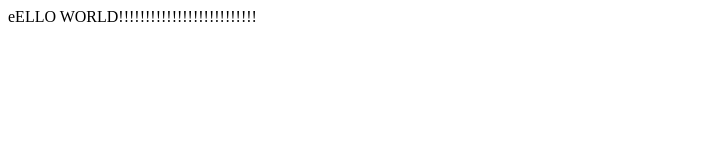
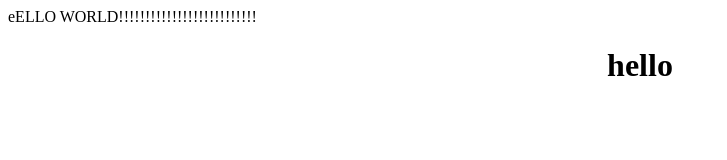
Before and after one commit to polymerbakelite-87/polymer.bond, a plain HTML site: page index.html in a window 1280 px wide. Shown: the whole page, without its empty margins (0-727 px from the left). Drawn offline with Linux system fonts and the light colour scheme.

Commit message:
Update index.html

```diff
--- a/index.html
+++ b/index.html
@@ -1 +1,2 @@
 <head> eELLO WORLD!!!!!!!!!!!!!!!!!!!!!!!!!!</head >
+<h1 style="text-align: center;">hello</h1>
```
